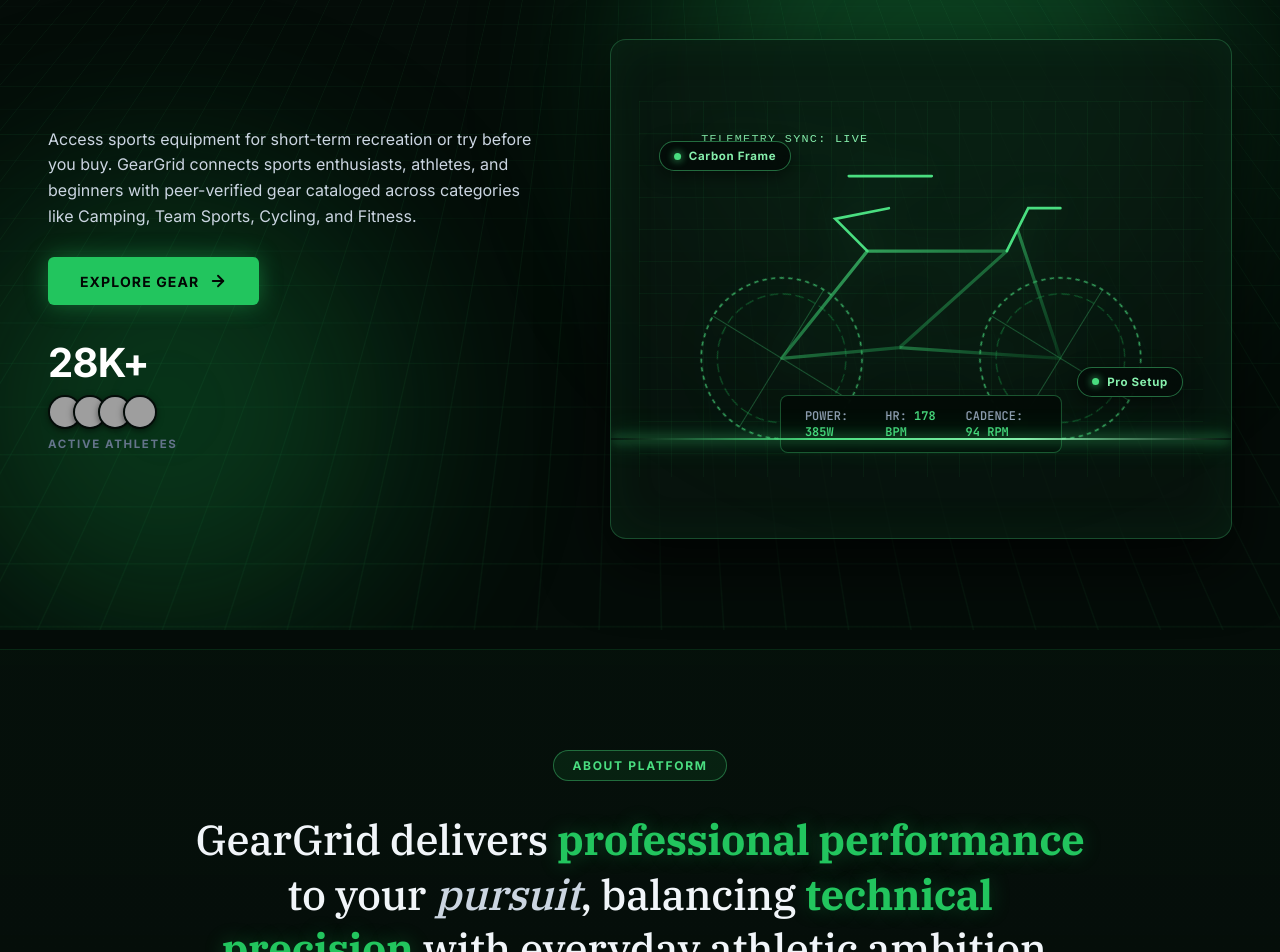
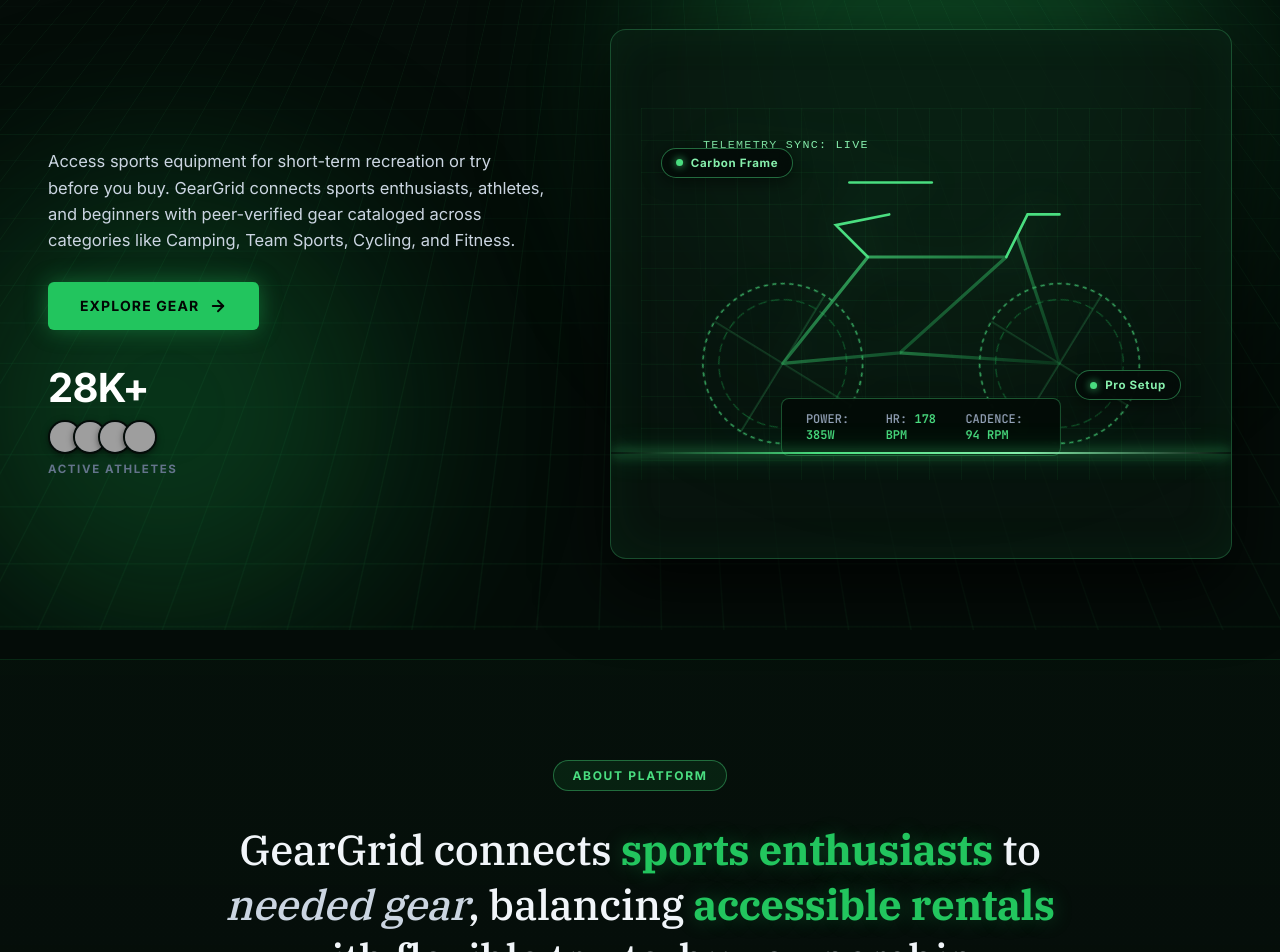
Before and after one commit to Clarence660/GearGrid, a React (Vite) app: page / in a window 1280 px wide. Shown: the part 120-1072 px from the top of the page. Built offline with nearby package versions, Linux system fonts and the light colour scheme; no server answers; grey boxes are pictures that could not be loaded.

Commit message:
content: update about platform text and enlarge hero visual frame with lowered text offset

```diff
--- a/src/pages/LandingPage.css
+++ b/src/pages/LandingPage.css
@@ -244,10 +244,11 @@
   display: flex;
   flex-direction: column;
   gap: 28px;
+  margin-top: 36px;
 }
 
 .gg-hero-tagline {
-  font-size: 16px;
+  font-size: 16.5px;
   line-height: 1.6;
   color: #cbd5e1;
   font-weight: 400;
@@ -331,15 +332,15 @@
   border: 1px solid rgba(74, 222, 128, 0.28);
   border-radius: 16px;
   overflow: hidden;
-  box-shadow: 0 24px 64px rgba(0, 0, 0, 0.75), inset 0 0 50px rgba(34, 197, 94, 0.08);
-  min-height: 500px;
-  max-width: 680px;
+  box-shadow: 0 28px 70px rgba(0, 0, 0, 0.78), inset 0 0 50px rgba(34, 197, 94, 0.08);
+  min-height: 530px;
+  max-width: 720px;
   width: 100%;
   display: flex;
   flex-direction: column;
   justify-content: center;
   align-items: center;
-  padding: 28px;
+  padding: 30px;
   margin: 0 auto;
 }
 
--- a/src/pages/LandingPage.jsx
+++ b/src/pages/LandingPage.jsx
@@ -270,11 +270,11 @@
           <div className="gg-about-pill-badge">About Platform</div>
 
           <h2 className="gg-about-headline">
-            GearGrid delivers <span className="highlight-green">professional performance</span> to your <em>pursuit</em>, balancing <span className="highlight-green">technical precision</span> with everyday athletic ambition.
+            GearGrid connects <span className="highlight-green">sports enthusiasts</span> to <em>needed gear</em>, balancing <span className="highlight-green">accessible rentals</span> with flexible try-to-buy ownership.
           </h2>
 
           <p className="gg-about-subtext">
-            We engineer a seamless marketplace bridging the gap between <span>elite sporting equipment</span> and everyday athletic ambition. We do not merely rent equipment; we distribute verified performance capability.
+            We provide a peer-to-peer marketplace bridging the gap between <span>quality sports equipment</span> and everyday athletic ambition. We do not merely rent gear; we deliver verified equipment access for short-term recreation or seamless purchase.
           </p>
 
           <div className="gg-about-badges-row">
```
